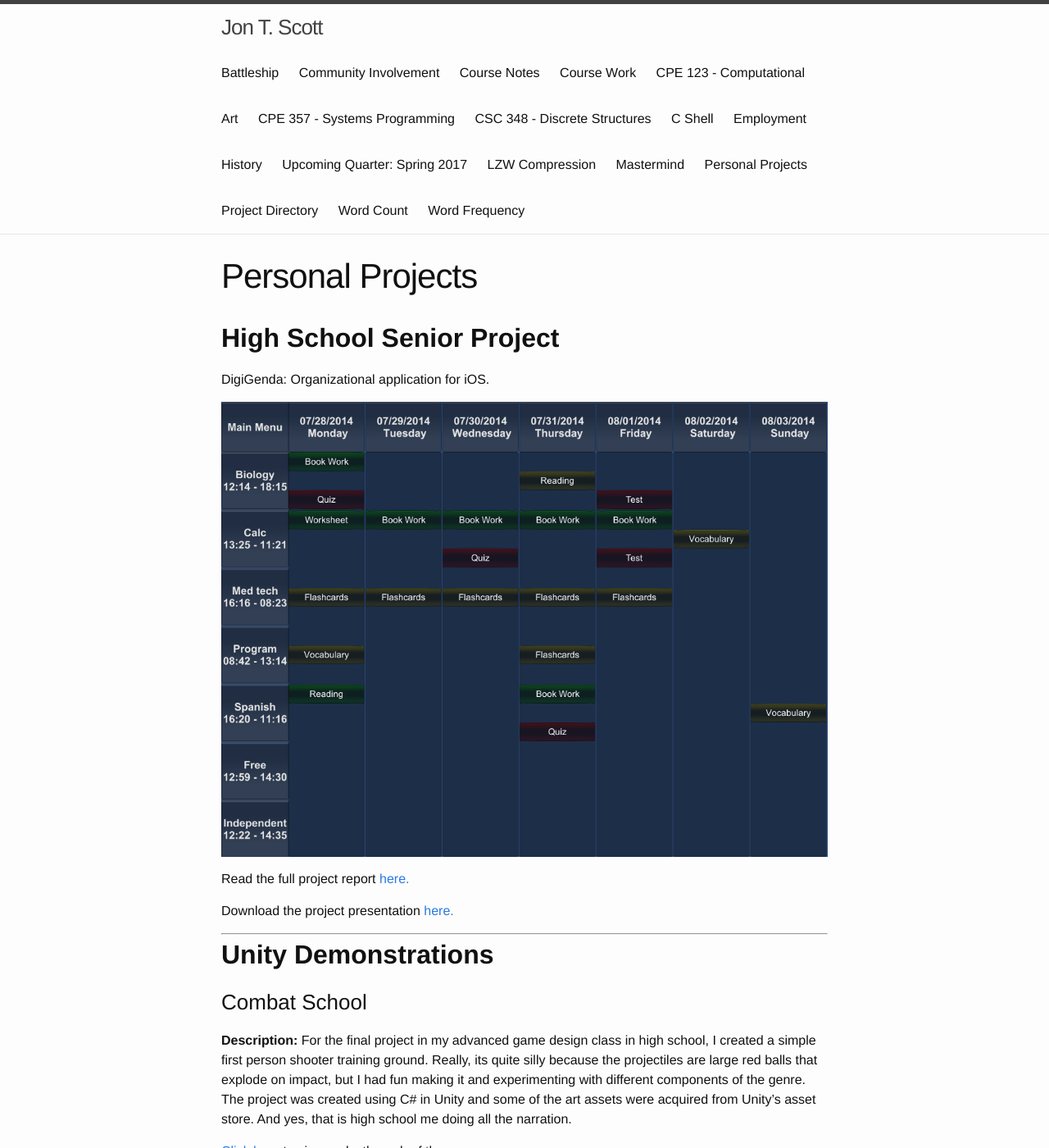
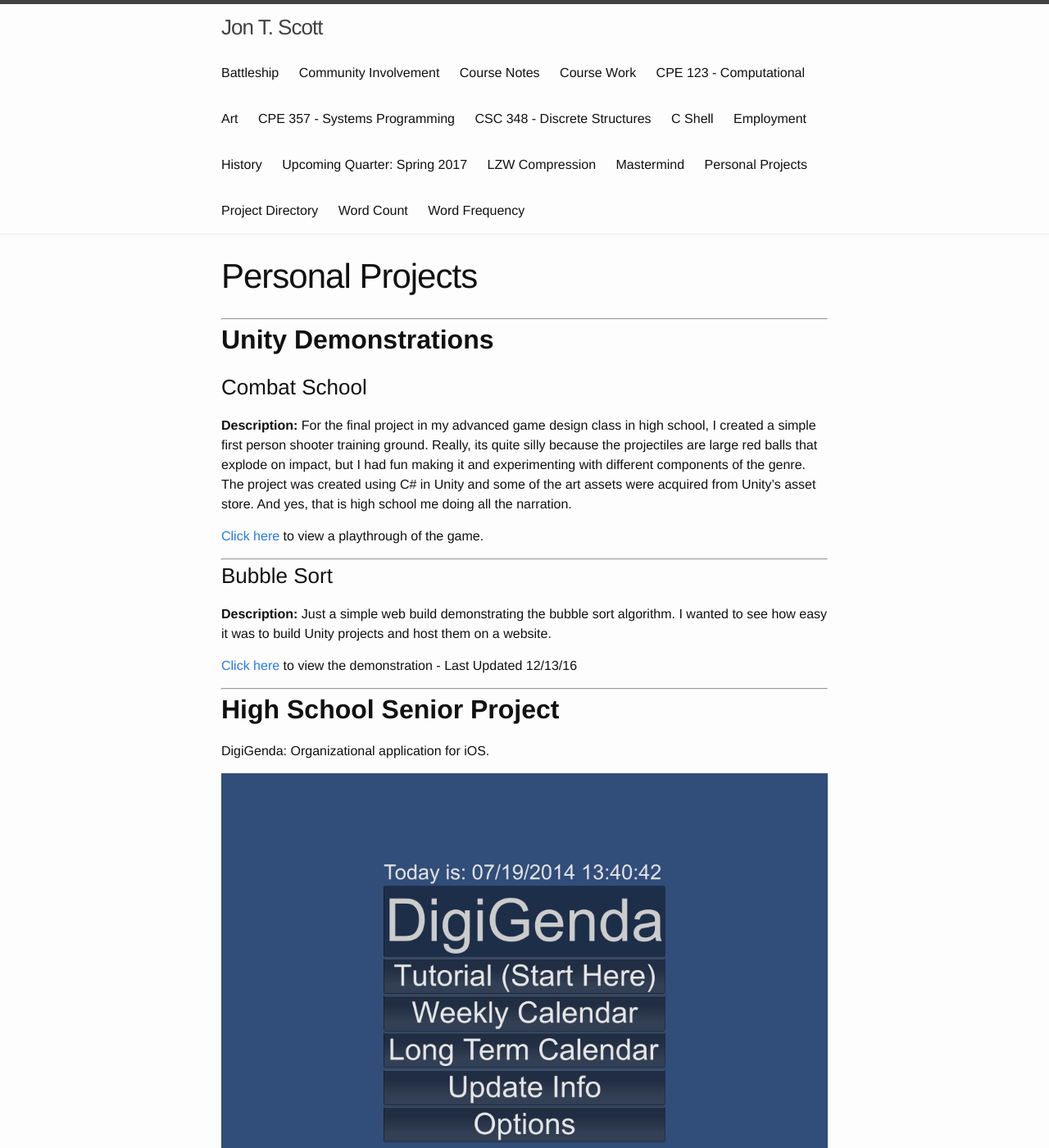
Before and after one commit to JonScott20/JonScott20.github.io, a Jekyll site: the page built from personal_projects.md, in a window 1280 px wide and 1400 px high. Shown: the whole window at 82% size. Built offline with Jekyll 4.4.1, drawn with Linux system fonts in a browser that asks for light colours; some of the changed text lies outside the part shown.

Commit message:
Update personal_projects.md

```diff
--- a/personal_projects.md
+++ b/personal_projects.md
@@ -4,16 +4,7 @@ title: Personal Projects
 permalink: /personal_projects/
 ---
 
-**High School Senior Project**
-------------------------------
 
-DigiGenda: Organizational application for iOS.
-
-![DigiGenda Calendar](https://jonscott20.github.io/Files/Images/DigiGenda_Used_Calendar.PNG)
-
-Read the full project report [here.](https://jonscott20.github.io/Files/Documents/DigiGenda_Project_Report.pdf)
-
-Download the project presentation [here.](https://jonscott20.github.io/Files/Documents/DigiGenda_Project_Presentation.pptx)
 
 ------------
 
@@ -36,4 +27,19 @@ Download the project presentation [here.](https://jonscott20.github.io/Files/Doc
 
 -----------
 
+**High School Senior Project**
+------------------------------
+
+DigiGenda: Organizational application for iOS.
+
+![DigiGenda Title Screen](https://jonscott20.github.io/Files/Images/DigiGenda_Title.PNG)
+
+![DigiGenda Calendar](https://jonscott20.github.io/Files/Images/DigiGenda_Used_Calendar.PNG)
+
+Read the full project report [here.](https://jonscott20.github.io/Files/Documents/DigiGenda_Project_Report.pdf)
+
+Download the project presentation [here.](https://jonscott20.github.io/Files/Documents/DigiGenda_Project_Presentation.pptx)
+
+---------------
+
 [Return to Home](https://jonscott20.github.io/)
```
